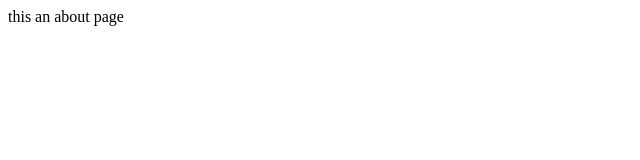
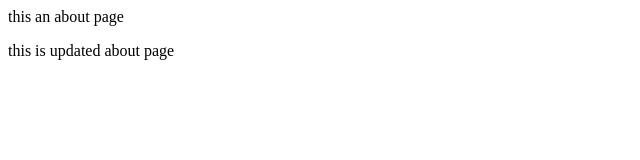
Before and after one commit to TsehaynehGetaneh/demo-repo, a plain HTML site: page about.html in a window 1280 px wide. Shown: the whole page, without its empty margins (0-640 px from the left). Drawn offline with Linux system fonts and the light colour scheme.

Commit message:
about page updated

```diff
--- a/about.html
+++ b/about.html
@@ -2,6 +2,7 @@
     <head>
         <body>
             <p>this an about page</p>
+            <p>this is updated about page</p>
         </body>
     </head>
 </html>
```
